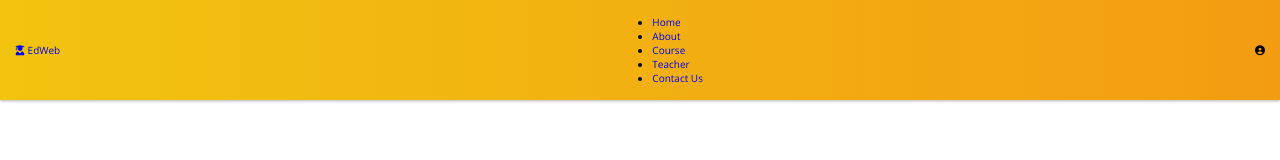
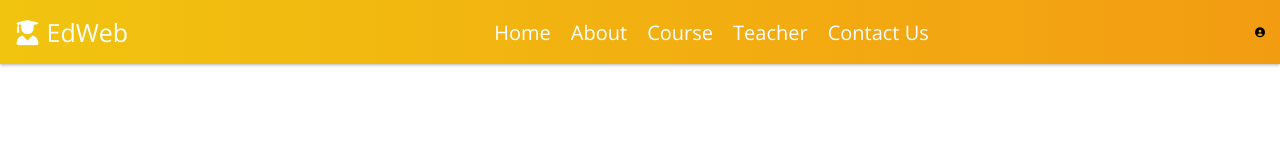
Before and after one commit to MahimaKhatri/EdWeb, a plain HTML site: page index.html in a window 1280 px wide. Drawn offline with nearby package versions, Linux system fonts and the light colour scheme.

Commit message:
Navbar In Progress

```diff
--- a/style.css
+++ b/style.css
@@ -50,3 +50,28 @@ header{
     background:var(--gradient);
     box-shadow:0 .1rem .3rem rgba(0,0,0,.3);
 }
+
+header .logo{
+    color:#fff;
+    font-size: 2.5rem;
+}
+
+header .navbar ul{
+    display:flex;
+    align-items:center;
+    justify-content:center;
+    list-style: none;
+}
+
+header .navbar ul li{
+    margin:0 1rem;
+}
+
+header .navbar ul li a{
+    font-size:2rem ;
+    color:#fff
+}
+
+header .navbar ul li a:hover{
+    color:#444;
+}
```
